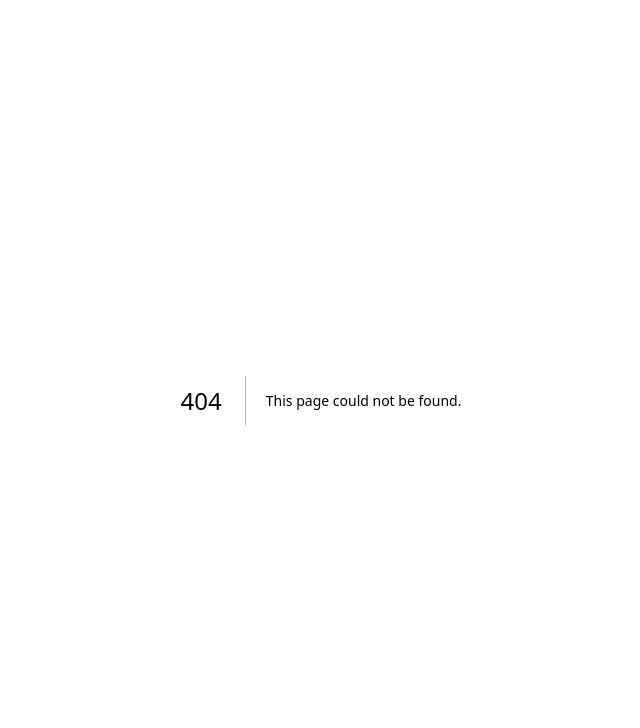
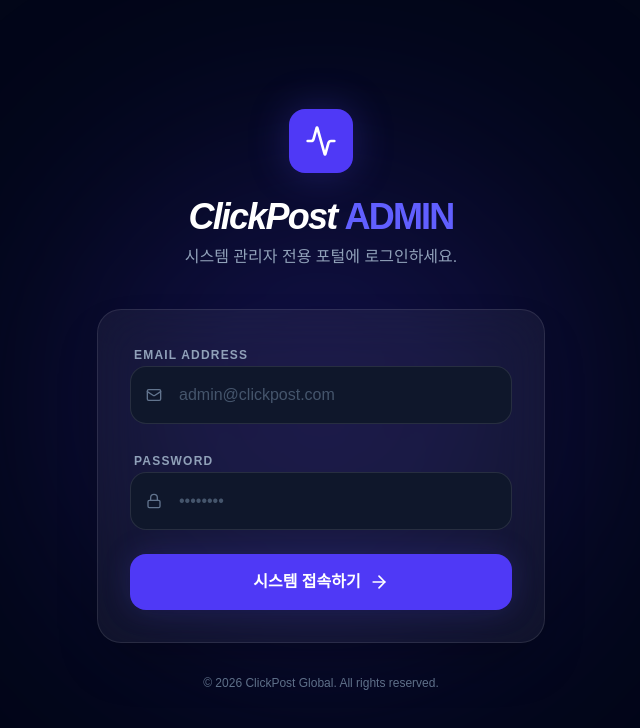
Before and after one commit to bizpeer/clickpost, a Next.js app in the folder apps/web/admin/: page /clickpost/login in a window 1280 px wide. Before the commit this address had no page. Shown: the top 728 px of the page, without its empty margins (319-959 px from the left). Built offline with nearby package versions, Linux system fonts and the light colour scheme; no server answers.

Commit message:
feat: implement system_admin login system and add database migration script

```diff
--- a/apps/web/admin/package.json
+++ b/apps/web/admin/package.json
@@ -12,6 +12,8 @@
     "lint": "eslint"
   },
   "dependencies": {
+    "@supabase/ssr": "^0.10.2",
+    "@supabase/supabase-js": "^2.104.0",
     "clsx": "^2.1.1",
     "lucide-react": "^1.8.0",
     "next": "16.2.4",
--- a/apps/web/admin/src/app/(dashboard)/layout.tsx
+++ b/apps/web/admin/src/app/(dashboard)/layout.tsx
@@ -1,12 +1,41 @@
-import React from 'react';
+'use client';
+
+import React, { useEffect, useState } from 'react';
+import { useRouter } from 'next/navigation';
+import { createClient } from '@/lib/supabase';
 import Sidebar from '@/components/admin/Sidebar';
 import Header from '@/components/admin/Header';
+import { Loader2 } from 'lucide-react';
 
 export default function DashboardLayout({
   children,
 }: {
   children: React.ReactNode;
 }) {
+  const [loading, setLoading] = useState(true);
+  const router = useRouter();
+  const supabase = createClient();
+
+  useEffect(() => {
+    const checkSession = async () => {
+      const { data: { session } } = await supabase.auth.getSession();
+      if (!session) {
+        router.push('/login');
+      } else {
+        setLoading(false);
+      }
+    };
+    checkSession();
+  }, [router, supabase]);
+
+  if (loading) {
+    return (
+      <div className="min-h-screen bg-slate-950 flex items-center justify-center">
+        <Loader2 className="w-8 h-8 text-indigo-500 animate-spin" />
+      </div>
+    );
+  }
+
   return (
     <div className="flex bg-slate-50 min-h-screen">
       <Sidebar />
--- /dev/null
+++ b/apps/web/admin/src/app/login/page.tsx
@@ -0,0 +1,119 @@
+'use client';
+
+import React, { useState } from 'react';
+import { useRouter } from 'next/navigation';
+import { createClient } from '@/lib/supabase';
+import {
+  Activity,
+  Lock,
+  Mail,
+  ArrowRight,
+  ShieldAlert,
+  Loader2
+} from 'lucide-react';
+
+export default function LoginPage() {
+  const [email, setEmail] = useState('');
+  const [password, setPassword] = useState('');
+  const [loading, setLoading] = useState(false);
+  const [error, setError] = useState<string | null>(null);
+  const router = useRouter();
+  const supabase = createClient();
+
+  const handleLogin = async (e: React.FormEvent) => {
+    e.preventDefault();
+    setLoading(true);
+    setError(null);
+
+    const { error } = await supabase.auth.signInWithPassword({
+      email,
+      password,
+    });
+
+    if (error) {
+      setError('로그인에 실패했습니다. 아이디와 비밀번호를 확인해주세요.');
+      setLoading(false);
+    } else {
+      router.push('/');
+    }
+  };
+
+  return (
+    <div className="min-h-screen bg-slate-950 flex flex-col items-center justify-center p-4 selection:bg-indigo-500/30">
+      {/* Background Glow */}
+      <div className="absolute top-1/2 left-1/2 -translate-x-1/2 -translate-y-1/2 w-[500px] h-[500px] bg-indigo-600/20 rounded-full blur-[120px] pointer-events-none" />
+
+      <div className="w-full max-w-md relative">
+        <div className="text-center mb-10">
+          <div className="inline-flex items-center justify-center w-16 h-16 rounded-2xl bg-indigo-600 mb-6 shadow-[0_0_40px_rgba(79,70,229,0.3)] animate-in zoom-in duration-500">
+            <Activity className="text-white w-8 h-8" />
+          </div>
+          <h1 className="text-4xl font-black text-white tracking-tighter mb-2 italic">
+            ClickPost <span className="text-indigo-500 not-italic">ADMIN</span>
+          </h1>
+          <p className="text-slate-400 font-medium">시스템 관리자 전용 포털에 로그인하세요.</p>
+        </div>
+
+        <div className="bg-white/5 backdrop-blur-xl rounded-3xl border border-white/10 p-8 shadow-2xl animate-in slide-in-from-bottom-8 duration-700">
+          <form onSubmit={handleLogin} className="space-y-6">
+            <div className="space-y-2">
+              <label className="text-xs font-bold text-slate-400 uppercase tracking-widest pl-1">Email Address</label>
+              <div className="relative group">
+                <Mail className="absolute left-4 top-1/2 -translate-y-1/2 w-4 h-4 text-slate-500 group-focus-within:text-indigo-400 transition-colors" />
+                <input
+                  type="email"
+                  value={email}
+                  onChange={(e) => setEmail(e.target.value)}
+                  placeholder="admin@clickpost.com"
+                  className="w-full bg-slate-900 border border-white/10 rounded-2xl py-4 pl-12 pr-4 text-white placeholder:text-slate-600 outline-none focus:ring-2 focus:ring-indigo-500/50 transition-all"
+                  required
+                />
+              </div>
+            </div>
+
+            <div className="space-y-2">
+              <label className="text-xs font-bold text-slate-400 uppercase tracking-widest pl-1">Password</label>
+              <div className="relative group">
+                <Lock className="absolute left-4 top-1/2 -translate-y-1/2 w-4 h-4 text-slate-500 group-focus-within:text-indigo-400 transition-colors" />
+                <input
+                  type="password"
+                  value={password}
+                  onChange={(e) => setPassword(e.target.value)}
+                  placeholder="••••••••"
+                  className="w-full bg-slate-900 border border-white/10 rounded-2xl py-4 pl-12 pr-4 text-white placeholder:text-slate-600 outline-none focus:ring-2 focus:ring-indigo-500/50 transition-all"
+                  required
+                />
+              </div>
+            </div>
+
+            {error && (
+              <div className="bg-rose-500/10 border border-rose-500/20 rounded-xl p-4 flex items-start gap-3 animate-in fade-in slide-in-from-top-4 duration-300">
+                <ShieldAlert className="w-5 h-5 text-rose-500 shrink-0" />
+                <p className="text-xs font-bold text-rose-500 leading-relaxed">{error}</p>
+              </div>
+            )}
+
+            <button
+              type="submit"
+              disabled={loading}
+              className="w-full bg-indigo-600 hover:bg-indigo-700 disabled:bg-slate-800 disabled:cursor-not-allowed text-white font-black py-4 rounded-2xl flex items-center justify-center gap-2 transition-all active:scale-[0.98] shadow-[0_0_30px_rgba(79,70,229,0.2)]"
+            >
+              {loading ? (
+                <Loader2 className="w-5 h-5 animate-spin" />
+              ) : (
+                <>
+                  시스템 접속하기
+                  <ArrowRight className="w-5 h-5" />
+                </>
+              )}
+            </button>
+          </form>
+        </div>
+
+        <p className="text-center mt-8 text-slate-500 text-xs font-medium">
+          &copy; 2026 ClickPost Global. All rights reserved.
+        </p>
+      </div>
+    </div>
+  );
+}
--- /dev/null
+++ b/apps/web/admin/src/lib/supabase.ts
@@ -0,0 +1,7 @@
+import { createBrowserClient } from '@supabase/ssr';
+
+export const createClient = () =>
+  createBrowserClient(
+    process.env.NEXT_PUBLIC_SUPABASE_URL!,
+    process.env.NEXT_PUBLIC_SUPABASE_ANON_KEY!
+  );
```
Also changed, not shown: 1 other file (tests, documents, lock files or other folders).
